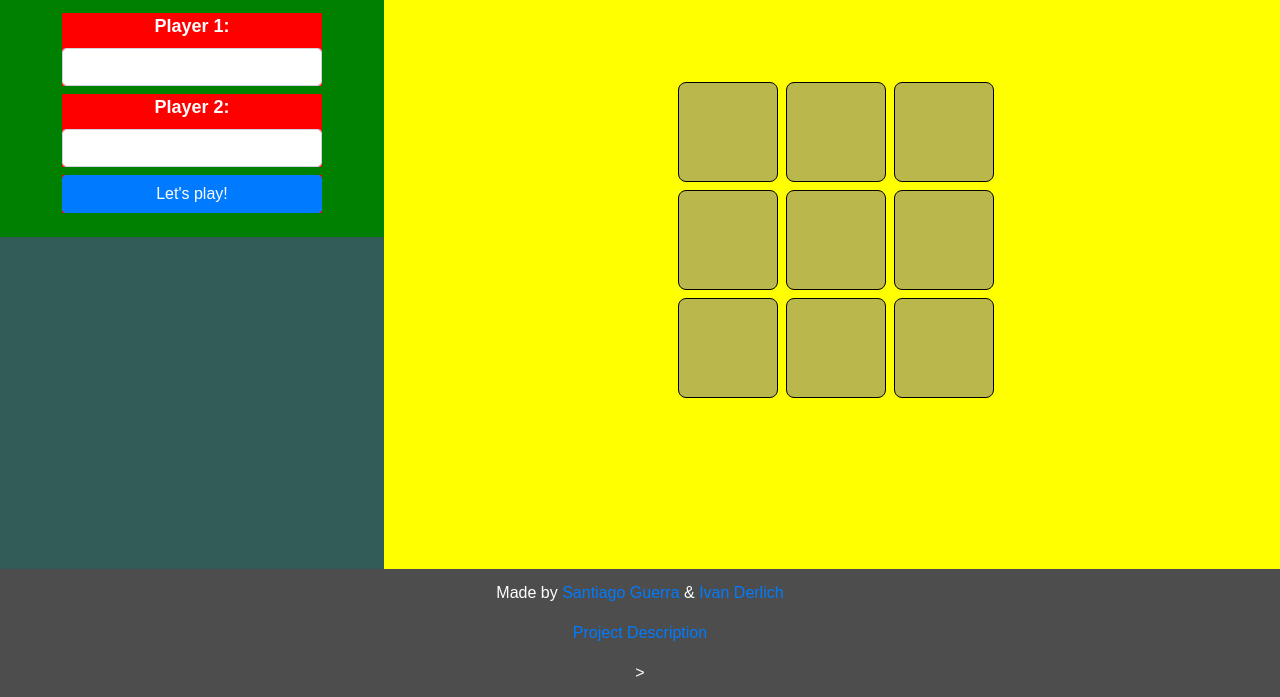
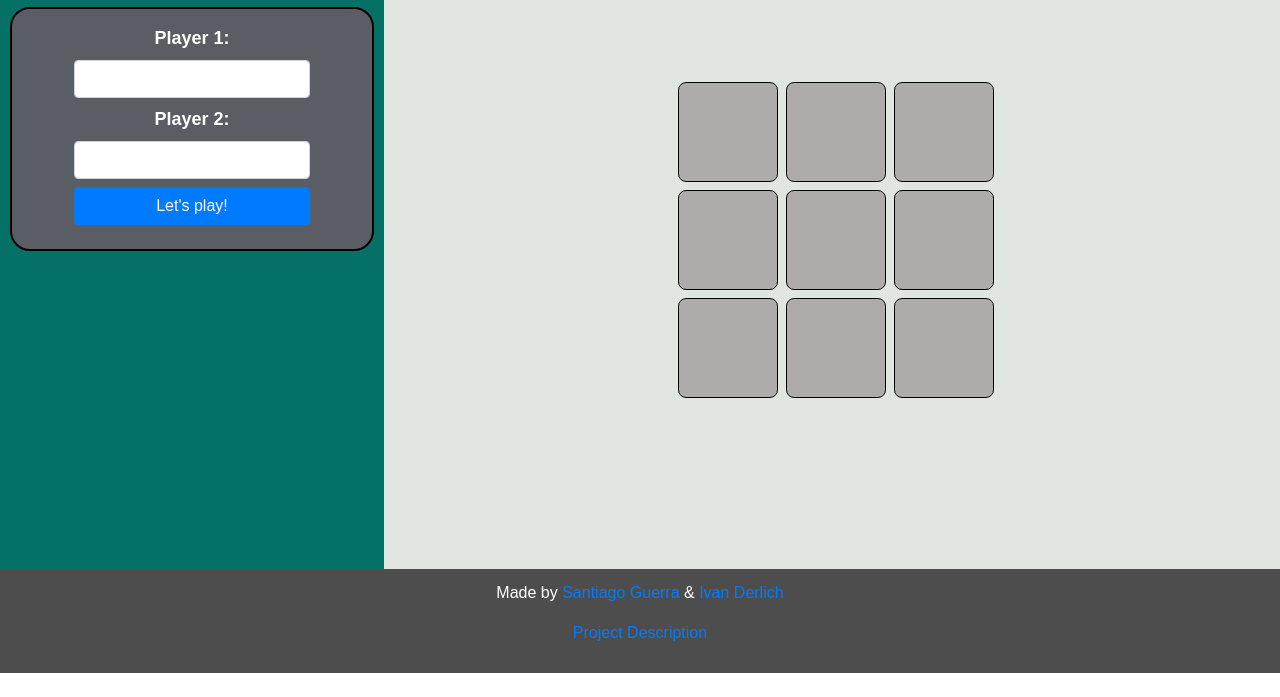
Before and after one commit to SantiagoGuerra/tic-tac-toe-javascript, a website: page index.html in a window 1280 px wide. Shown: the part 231-928 px from the top of the page. After the commit the page ends 904 px from the top, so only its background shows below. Drawn offline with nearby package versions, Linux system fonts and the light colour scheme.

Commit message:
Add awesome styling

```diff
--- a/index.html
+++ b/index.html
@@ -63,7 +63,7 @@
   <footer class="footer">
     <p>Made by <a href="https://github.com/SantiagoGuerra/">Santiago Guerra</a> & <a href="https://github.com/IvanDerlich/">Ivan Derlich</a></p>
     <p><a href="https://github.com/SantiagoGuerra/tic-tac-toe-javascript">Project Description</a></p>
-    ></footer>
+  </footer>
 </body>
   <script src="js/logic/flow.js"></script>
   <script src="js/logic/board.js"></script>
--- a/styles/main.css
+++ b/styles/main.css
@@ -23,7 +23,7 @@ header {
 
 .panel {
   flex-basis: 30%;
-  background-color: rgb(49, 92, 88);
+  background: rgb(5, 112, 101);
 }
 
 .messages {
@@ -39,7 +39,11 @@ header {
 
 .form {
   padding: 8px 62px;
-  background-color: green;
+  background: rgb(91, 93, 100);
+  border: 2px solid black;
+  border-radius: 20px;
+  margin: 10px;
+
   display: flex;
   flex-wrap: wrap;
   justify-content: center;
@@ -48,7 +52,6 @@ header {
 
 .input-field {
   width: 100%;
-  background: red;
   margin-bottom: 8px;
 }
 
@@ -95,7 +98,7 @@ input {
 }
 
 .arena {
-  background: yellow;
+  background: rgba(219, 230, 181, 0.363);
   flex-grow: 1;
   display: flex;
   align-items: center;
```
